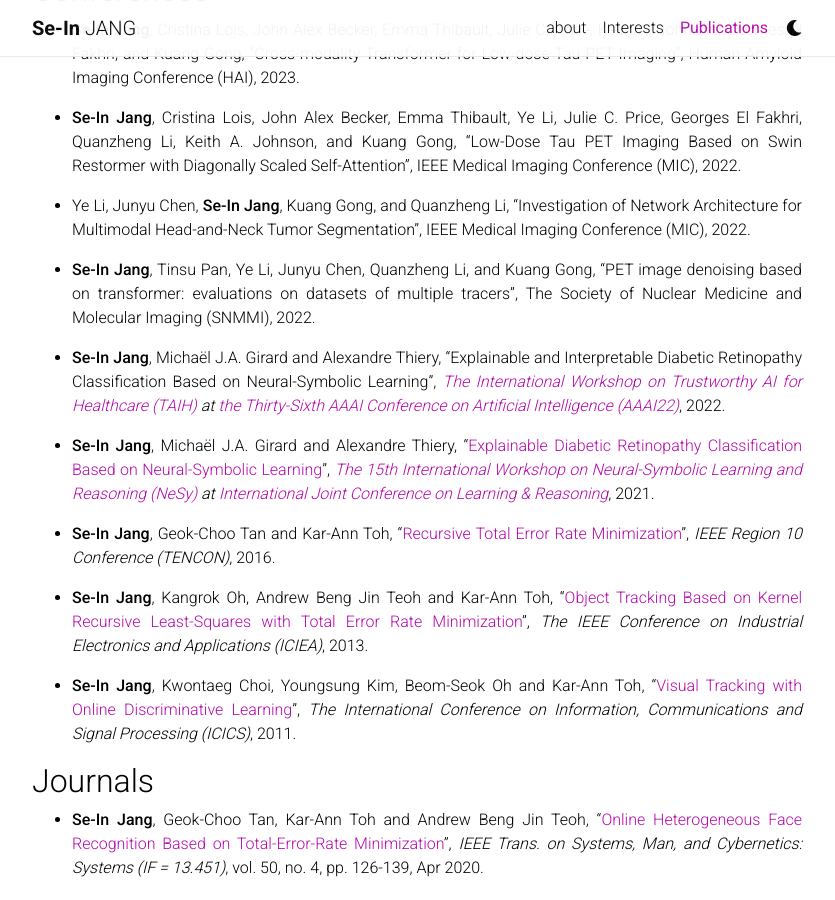
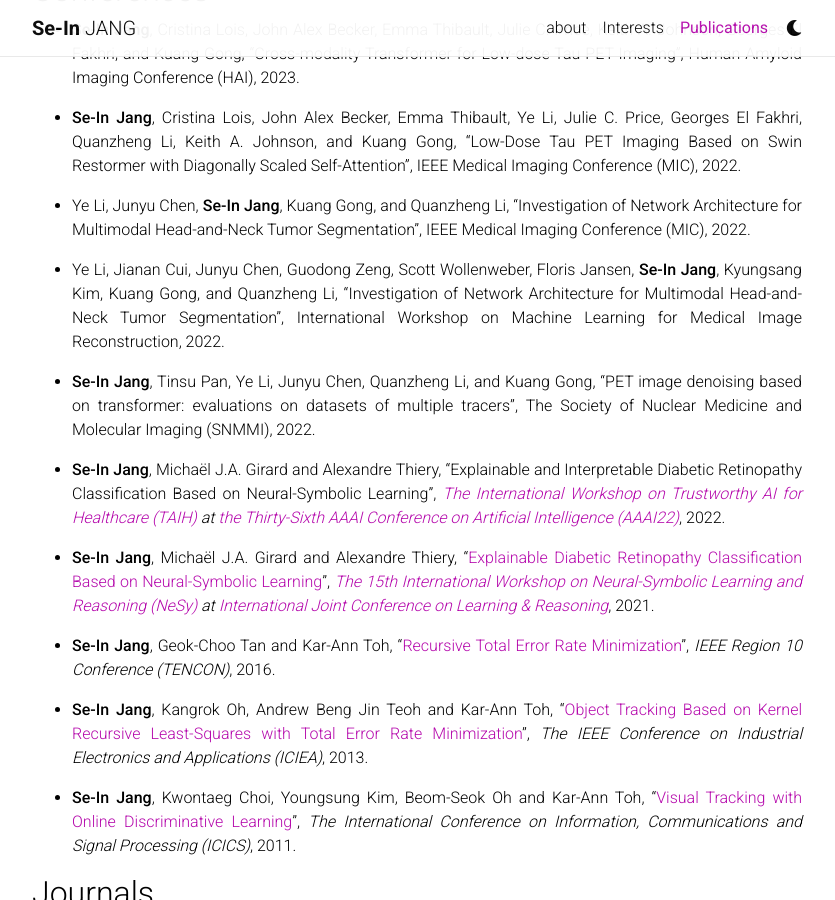
Before and after one commit to sijang/sijang.github.io, a Jekyll site: the page built from _pages/publications.md, in a window 1280 px wide and 900 px high, scrolled down 608 px. Shown: the whole window, without its empty margins (223-1058 px from the left). Built offline with Jekyll 4.4.1, drawn with Linux system fonts in a browser that asks for light colours; nearby versions of some CDN libraries; a style sheet for code colours, icons or effects is not loaded.

Commit message:
Update publications.md

```diff
--- a/_pages/publications.md
+++ b/_pages/publications.md
@@ -33,6 +33,9 @@ nav: true
 {: style="text-align: justify"}
 
 - Ye Li, Junyu Chen, **Se-In Jang**, Kuang Gong, and Quanzheng Li, "Investigation of Network Architecture for Multimodal Head-and-Neck Tumor Segmentation", IEEE Medical Imaging Conference (MIC), 2022.
+{: style="text-align: justify"}
+
+- Ye Li, Jianan Cui, Junyu Chen, Guodong Zeng, Scott Wollenweber, Floris Jansen, **Se-In Jang**, Kyungsang Kim, Kuang Gong, and Quanzheng Li, "Investigation of Network Architecture for Multimodal Head-and-Neck Tumor Segmentation", International Workshop on Machine Learning for Medical Image Reconstruction, 2022.
 {: style="text-align: justify"}
 
 - **Se-In Jang**, Tinsu Pan, Ye Li, Junyu Chen, Quanzheng Li, and Kuang Gong, "PET image denoising based on transformer: evaluations on datasets of multiple tracers", The Society of Nuclear Medicine and Molecular Imaging (SNMMI), 2022.
```
